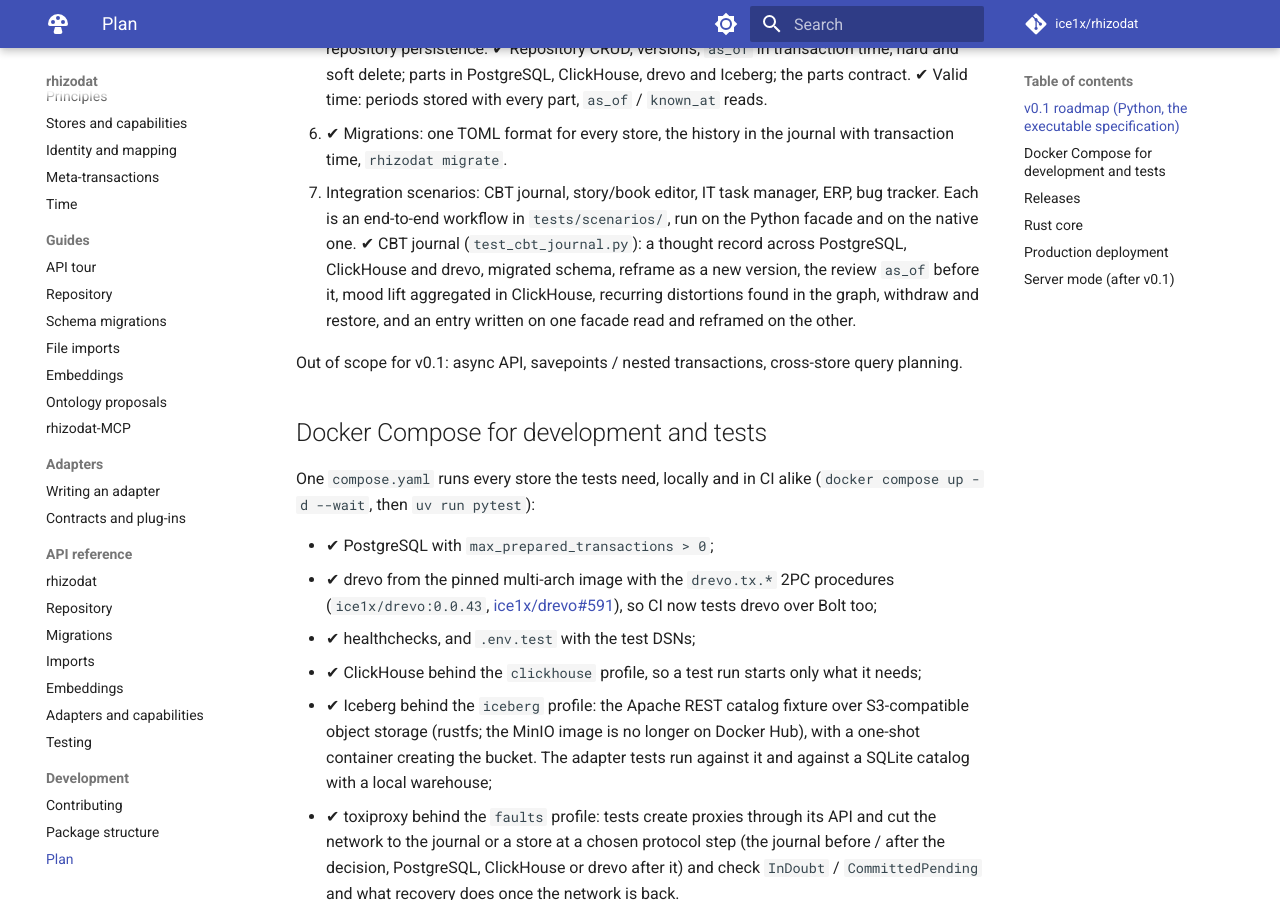
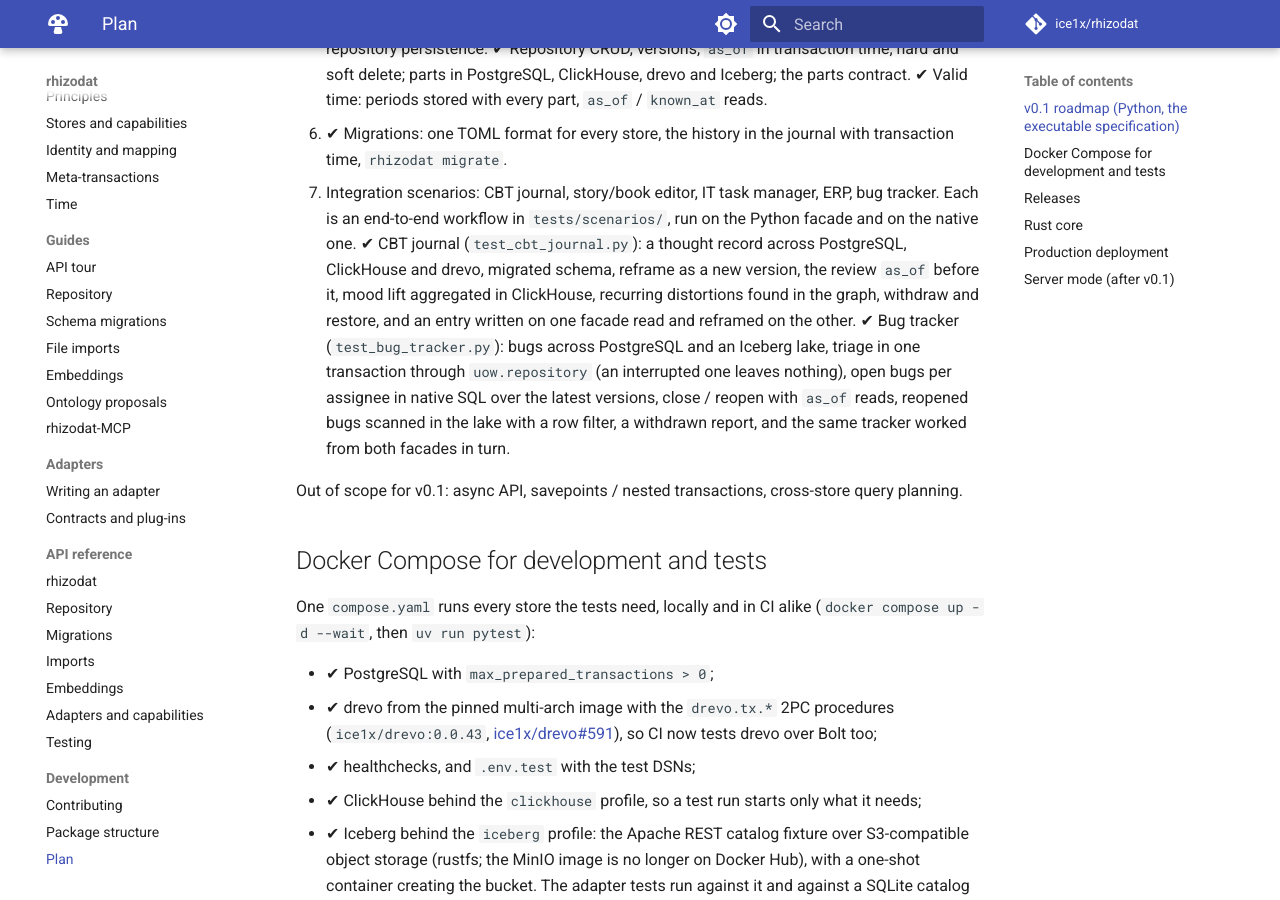
Before and after one commit to ice1x/rhizodat, an MkDocs documentation site: the page built from docs/plan.md, in a window 1280 px wide and 900 px high, scrolled down 508 px. Built offline with MkDocs 1.6.1 and Material for MkDocs 9.7.7, drawn with Linux system fonts in a browser that asks for light colours; comment, search, counter and statistics services are not loaded.

Commit message:
docs: the bug tracker scenario in the plan and the development guide
docs/plan.md marks the bug tracker scenario of roadmap item 7 done and lists
what it covers; docs/development/index.md names it next to the CBT journal.

```diff
--- a/docs/plan.md
+++ b/docs/plan.md
@@ -29,6 +29,12 @@
    `as_of` before it, mood lift aggregated in ClickHouse, recurring distortions
    found in the graph, withdraw and restore, and an entry written on one facade
    read and reframed on the other.
+   ✔ Bug tracker (`test_bug_tracker.py`): bugs across PostgreSQL and an Iceberg
+   lake, triage in one transaction through `uow.repository` (an interrupted one
+   leaves nothing), open bugs per assignee in native SQL over the latest
+   versions, close / reopen with `as_of` reads, reopened bugs scanned in the
+   lake with a row filter, a withdrawn report, and the same tracker worked from
+   both facades in turn.
 
 Out of scope for v0.1: async API, savepoints / nested transactions, cross-store
 query planning.
```
Also changed, not shown: docs/development/index.md (+1 -1 lines).
